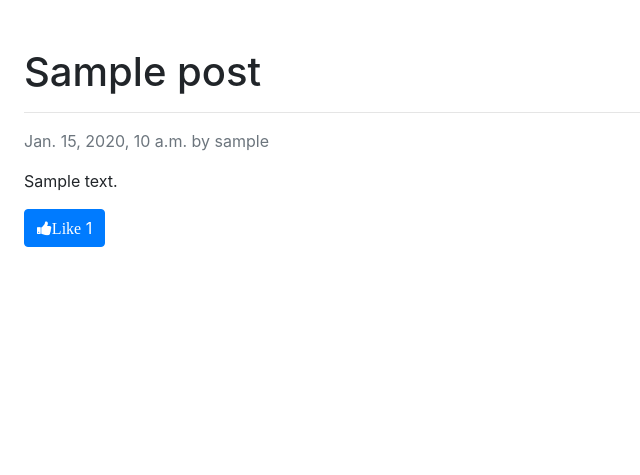
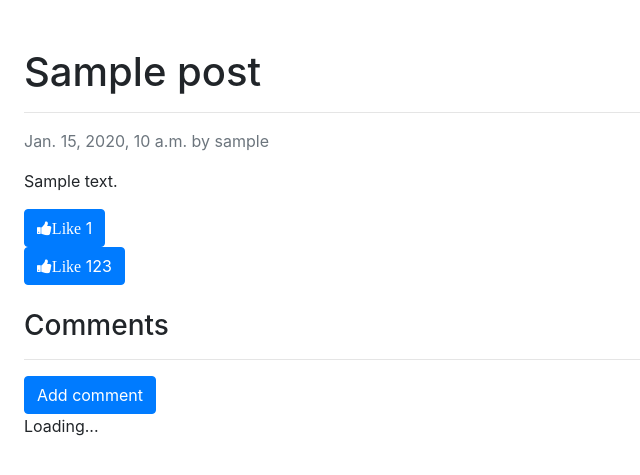
Before and after one commit to datawizio/blog, a Django app: a page that uses templates/post_detail.html in a window 1280 px wide. Shown: the part 56-531 px from the top of the page, without its empty margins (0-640 px from the left). Run offline with Django 3.2, Linux system fonts and the light colour scheme; tables that the repository leaves empty hold one stand-in row (values such as "Sample post"); some libraries are stand-ins or nearby versions.

Commit message:
Front Task 4 - comments

```diff
--- /dev/null
+++ b/static/article/post.js
@@ -0,0 +1,66 @@
+function putLike() {
+  const postId = $("#post-id").value();
+  $.ajax({
+    url: "",
+    method: "POST",
+
+    success: function() {
+      loadComments();
+      $("#form-comment")[0].reset();
+    }
+  })
+}
+
+
+
+function sendComment(comment) {
+  const postId = $("#post-id").val();
+  $.ajax({
+    url: `/api/article/posts/${postId}/comments/`,
+    method: "POST",
+    data: JSON.stringify(comment ),
+    contentType: "application/json; charset=utf-8",
+    success: function() {
+      loadComments();
+      $("#form-comment")[0].reset();
+    }
+  })
+}
+
+function showComments(comments) {
+  $(".comments-list").html("")
+  comments.forEach((comment) => {
+    const el = $("<div class='pt-2'></div>").html(`
+    <hr /><b>${comment.author}</b>: ${comment.body}
+    `);
+    $(".comments-list").append(el)
+  })
+
+}
+
+function loadComments() {
+  const postId = $("#post-id").val();
+  $(".comments-list").html("Loading...")
+  $.ajax({
+    url: `/api/article/posts/${postId}/comments/`,
+    method: "GET",
+    success: function(data) {
+      showComments(data.results);
+    }
+  })
+
+}
+
+$(document).ready(function() {
+  loadComments();
+  $("#form-comment").on("submit", function() {
+    const array = $('#form-comment').serializeArray();
+    const data = {};
+    array.forEach(function(item) {
+      data[item["name"]] = item["value"];
+    })
+
+    sendComment(data);
+    return false;
+  })
+})
--- a/templates/post_detail.html
+++ b/templates/post_detail.html
@@ -3,7 +3,12 @@
 
 {% block "title" %}{{ object.title }}{% endblock %}
 
+{% block "script" %}
+  <script src="{% static '/article/post.js' %}"></script>
+{% endblock %}
+
 {% block "content" %}
+  <input type="hidden" id="post-id" value="{{ object.id }}" />
   <div class="blog-post">
     <h1>{{ object.title }}</h1>
     <hr/>
@@ -11,4 +16,36 @@
     <p>{{ object.body|safe }}</p>
     <button class="btn btn-primary"><i class="fa fa-thumbs-up">Like</i> {{ object.like_count }}</button>
   </div>
+
+  <button class="btn btn-primary"><i class="fa fa-thumbs-up">Like</i> 123</button>
+
+  <div class="comments pt-4">
+    <h3>Comments</h2>
+    <hr />
+    <a class="btn btn-primary" data-toggle="collapse" href="#collapse" role="button" aria-expanded="false" aria-controls="collapseExample">
+      Add comment
+    </a>
+    <div class="collapse" id="collapse">
+      <div class="card card-body mt-2">
+        <form id="form-comment">
+          <div class="form-group">
+            <label for="author">Your name</label>
+            <input type="text" class="form-control" id="author" name="author">
+          </div>
+          <div class="form-group">
+            <label for="body">Your comment</label>
+            <textarea class="form-control" id="body" rows="3" name="body"></textarea>
+          </div>
+          <button class="btn btn-primary add-new" type="submit">Submit</button>
+        </form>
+      </div>
+    </div>
+
+    <div class="comments-list">
+    </div>
+
+  </div>
+
+
+
 {% endblock %}
```
